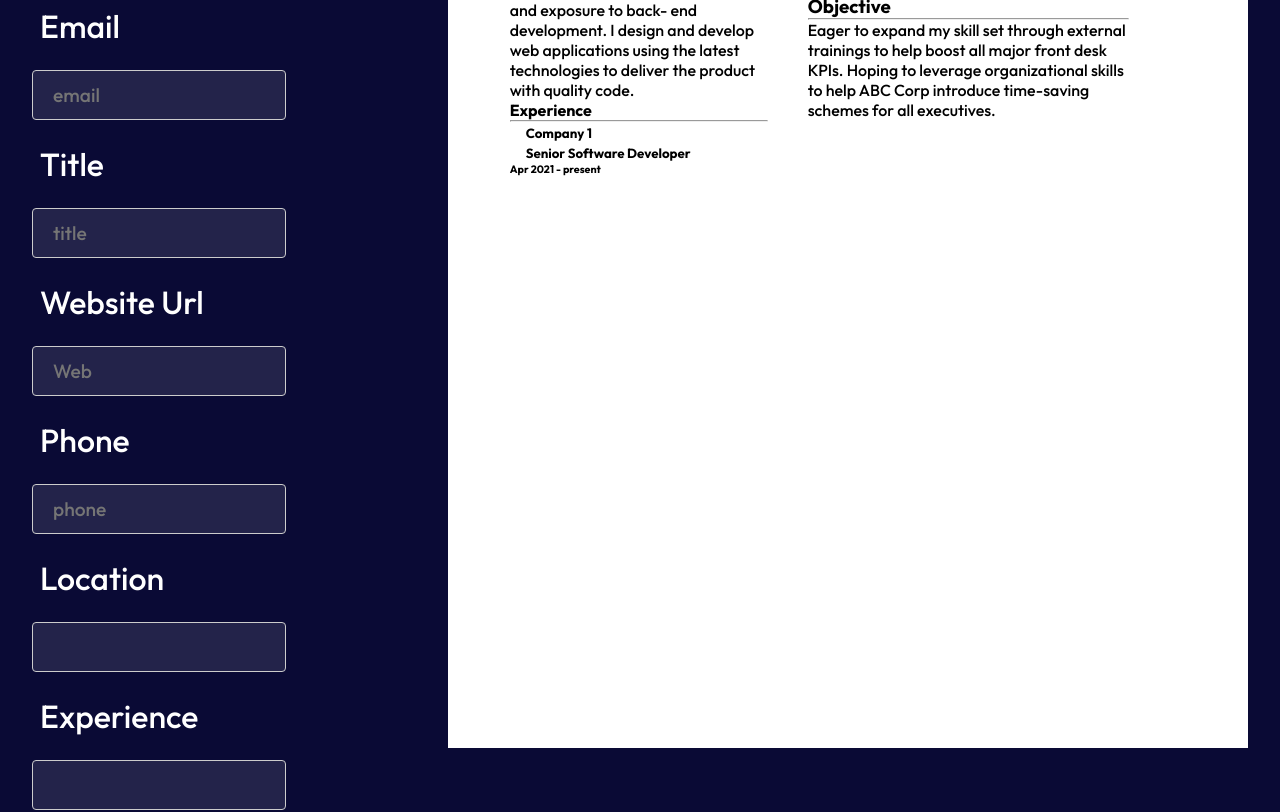
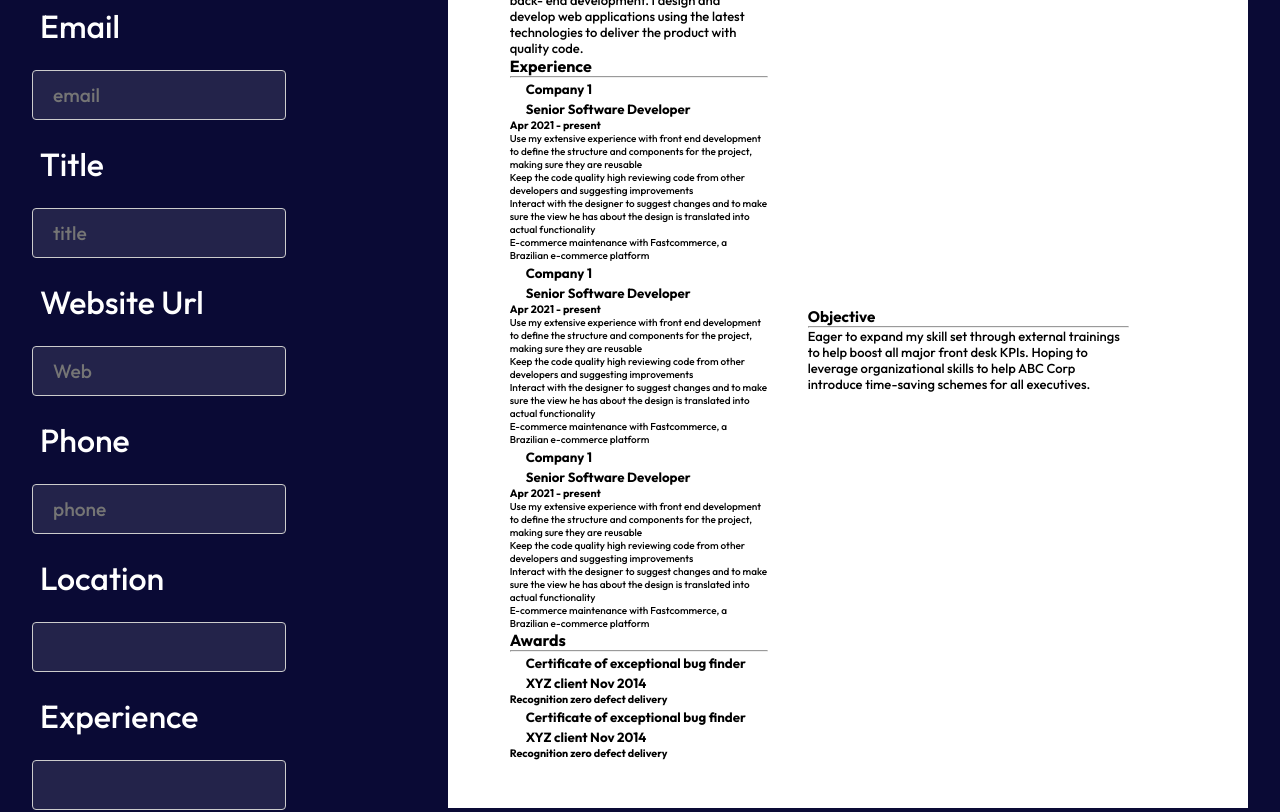
Before and after one commit to VGandhi27/Resume-Building, a React (Create React App) app: page /dashboard in a window 1280 px wide. Shown: the part 380-1192 px from the top of the page. Built offline with nearby package versions, Linux system fonts and the light colour scheme; a web font is replaced by a local one.

Commit message:
basic changes2

```diff
--- a/src/components/Editable.js
+++ b/src/components/Editable.js
@@ -28,11 +28,69 @@ const editable = () => {
           <h5>Company 1</h5>
           <h5>Senior Software Developer</h5>
           <h6>Apr 2021 - present</h6>
-          {/* <ul>
+          <ul type='disc'>
             <li>
+            Use my extensive experience with front end development to define the structure and components for the project, making sure they are reusable
+           </li>
+           <li>
+           Keep the code quality high reviewing code from other developers and suggesting improvements </li>
+           <li>Interact with the designer to suggest changes and to make sure the view he has about the design is translated into actual functionality
+           </li>
+           <li>
+           E-commerce maintenance with Fastcommerce, a Brazilian e-commerce platform
 
-            </li>
-          </ul> */}
+           </li>
+          </ul>
+          <h5>Company 1</h5>
+          <h5>Senior Software Developer</h5>
+          <h6>Apr 2021 - present</h6>
+          <ul type='disc'>
+            <li>
+            Use my extensive experience with front end development to define the structure and components for the project, making sure they are reusable
+           </li>
+           <li>
+           Keep the code quality high reviewing code from other developers and suggesting improvements </li>
+           <li>Interact with the designer to suggest changes and to make sure the view he has about the design is translated into actual functionality
+           </li>
+           <li>
+           E-commerce maintenance with Fastcommerce, a Brazilian e-commerce platform
+
+           </li>
+          </ul>
+          <h5>Company 1</h5>
+          <h5>Senior Software Developer</h5>
+          <h6>Apr 2021 - present</h6>
+          <ul type='disc'>
+            <li>
+            Use my extensive experience with front end development to define the structure and components for the project, making sure they are reusable
+           </li>
+           <li>
+           Keep the code quality high reviewing code from other developers and suggesting improvements </li>
+           <li>Interact with the designer to suggest changes and to make sure the view he has about the design is translated into actual functionality
+           </li>
+           <li>
+           E-commerce maintenance with Fastcommerce, a Brazilian e-commerce platform
+
+           </li>
+          </ul>
+        </section>
+        <section className="awards">
+        <h1>Awards</h1>
+        <hr />
+        <ul>
+          <li>
+          <h5>  Certificate of exceptional bug finder</h5>
+          <h5> XYZ client   Nov 2014</h5>
+          <h6> Recognition zero defect delivery</h6>
+           </li>
+           <li>
+           <h5>  Certificate of exceptional bug finder</h5>
+           <h5> XYZ client   Nov 2014</h5>
+           <h6> Recognition zero defect delivery</h6>
+           </li>
+
+        </ul>
+
         </section>
 
           </div>
--- a/src/components/EditableStyle.css
+++ b/src/components/EditableStyle.css
@@ -81,3 +81,9 @@
     padding: 6px 0;
     color: #fff;
 }
+.experience ul li{
+    font-size:x-small ;
+}
+.summary{
+    font-size:small ;
+}
--- a/src/components/HeroImg2.js
+++ b/src/components/HeroImg2.js
@@ -1,6 +1,6 @@
 import "./HeroImg2Style.css";
 import React from "react";
-
+import {Link } from 'react-router-dom';
 import slice from "../assets/Slice1.png"
 
 const HeroImg2 = () => {
@@ -12,8 +12,8 @@ const HeroImg2 = () => {
         <h1>effective</h1>
         <h1> Resume</h1>
         <p>The most easiest way of building resume</p>
-        <a href="/signin" className="btn btn-light" style={{span:"2rem"}}>Login/SignUp</a>
-        <a href=" k" className="btn">Create Resume</a>
+        <Link to="/signin" className="btn btn-light" style={{span:"2rem"}}>Login/SignUp</Link>
+        <Link to="/dashboard" className="btn">Create Resume</Link>
 
 
       </div>
--- a/src/components/HeroImg2Style.css
+++ b/src/components/HeroImg2Style.css
@@ -6,7 +6,7 @@
     justify-content: center;
     flex-wrap: wrap;
     height: 100%;
-
+   color: #fff;
     /* background-color: rgb(10, 139, 64); */
 
 }
--- a/src/components/HeroImg5Style.css
+++ b/src/components/HeroImg5Style.css
@@ -44,7 +44,7 @@
     width: 100%;
     height: 100%;
     display: flex;
-  color: white;
+    color: white;
     flex-direction: column;
     justify-content: center;
     align-items: center;
```
